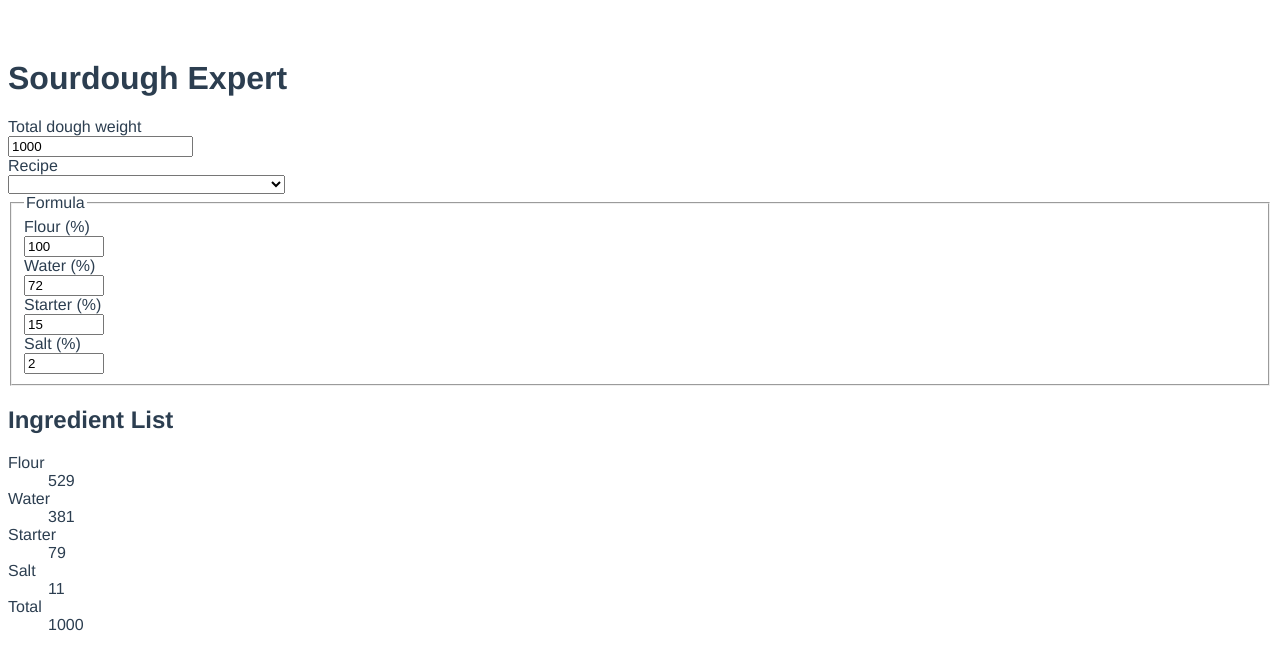
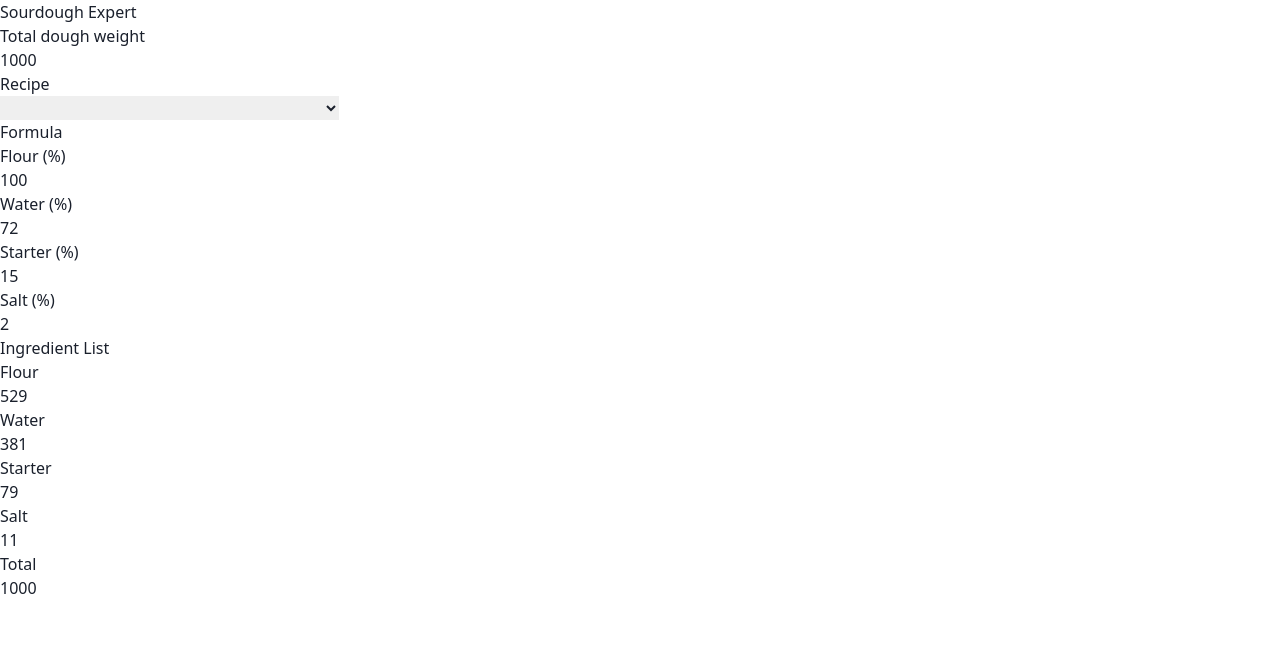
Before and after one commit to awerlang/sourdough, a Vue app: page / in a window 1280 px wide. Shown: the top 670 px of the page. Built offline with nearby package versions, Linux system fonts and the light colour scheme.

Commit message:
chore: add tailwindcss

```diff
--- a/package.json
+++ b/package.json
@@ -12,6 +12,7 @@
   },
   "dependencies": {
     "register-service-worker": "^1.7.1",
+    "tailwindcss": "^1.9.5",
     "vue": "^3.0.0"
   },
   "devDependencies": {
--- /dev/null
+++ b/postcss.config.js
@@ -0,0 +1,6 @@
+const autoprefixer = require("autoprefixer");
+const tailwindcss = require("tailwindcss");
+
+module.exports = {
+    plugins: [tailwindcss, autoprefixer]
+};
--- a/src/App.vue
+++ b/src/App.vue
@@ -14,12 +14,4 @@ export default defineComponent({
 });
 </script>
 
-<style lang="scss">
-#app {
-  font-family: Avenir, Helvetica, Arial, sans-serif;
-  -webkit-font-smoothing: antialiased;
-  -moz-osx-font-smoothing: grayscale;
-  color: #2c3e50;
-  margin-top: 60px;
-}
-</style>
+<style lang="scss"></style>
--- /dev/null
+++ b/src/assets/styles/index.css
@@ -0,0 +1,18 @@
+@import "tailwindcss/base";
+@import "tailwindcss/components";
+@import "tailwindcss/utilities";
+
+#app {
+  @apply font-sans;
+  @apply text-gray-900;
+  @apply antialiased;
+}
+
+.app-border-error {
+  @apply border-2;
+  @apply border-red-300;
+}
+
+.invalid\:app-border-error:invalid {
+  @apply app-border-error;
+}
--- a/src/components/Field.vue
+++ b/src/components/Field.vue
@@ -1,8 +1,13 @@
 <template>
   <div>
-    <label>
+    <label class="block">
       {{ label }}
-      <input v-model.number="value" type="number" v-bind="$attrs" />
+      <input
+        v-model.number="value"
+        class="block invalid:app-border-error"
+        type="number"
+        v-bind="$attrs"
+      />
     </label>
   </div>
 </template>
@@ -30,12 +35,4 @@ export default defineComponent({
 });
 </script>
 
-<style lang="scss" scoped>
-label,
-input {
-  display: block;
-}
-input:invalid {
-  border: solid 1px red;
-}
-</style>
+<style lang="scss" scoped></style>
--- a/src/components/RecipeList.vue
+++ b/src/components/RecipeList.vue
@@ -1,5 +1,5 @@
 <template>
-  <select v-model="selected" @change="$emit('select', selected)">
+  <select v-model="selected" class="block" @change="$emit('select', selected)">
     <option v-for="item in recipes" :key="item.name" :value="item">
       {{ item.name }}
     </option>
@@ -23,8 +23,4 @@ export default defineComponent({
 });
 </script>
 
-<style lang="scss" scoped>
-select {
-  display: block;
-}
-</style>
+<style lang="scss" scoped></style>
--- a/src/main.ts
+++ b/src/main.ts
@@ -1,5 +1,6 @@
 import { createApp } from "vue";
 import App from "./App.vue";
 import "./registerServiceWorker";
+import "./assets/styles/index.css";
 
 createApp(App).mount("#app");
--- /dev/null
+++ b/tailwind.config.js
@@ -0,0 +1,8 @@
+module.exports = {
+    purge: [
+        './src/**/*.vue',
+    ],
+    theme: {},
+    variants: {},
+    plugins: [],
+}
```
Also changed, not shown: 2 other files (tests, documents, lock files or other folders).
